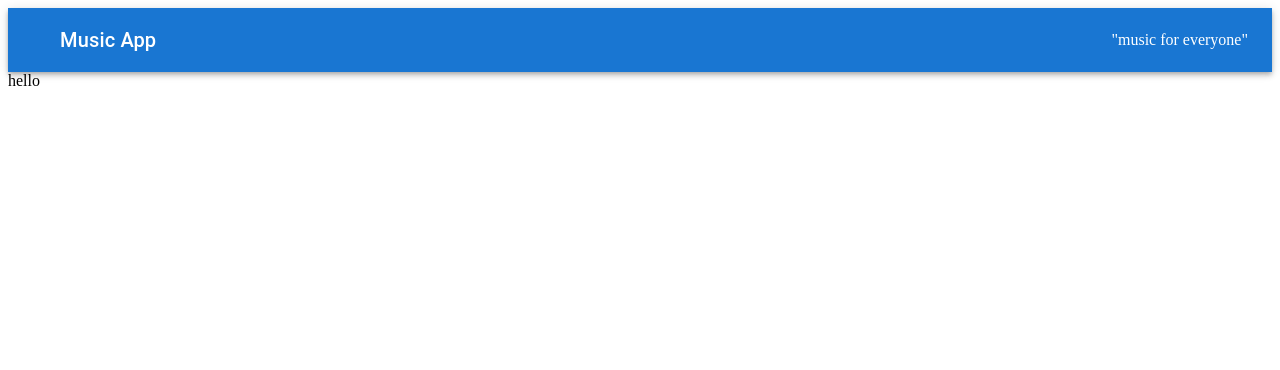
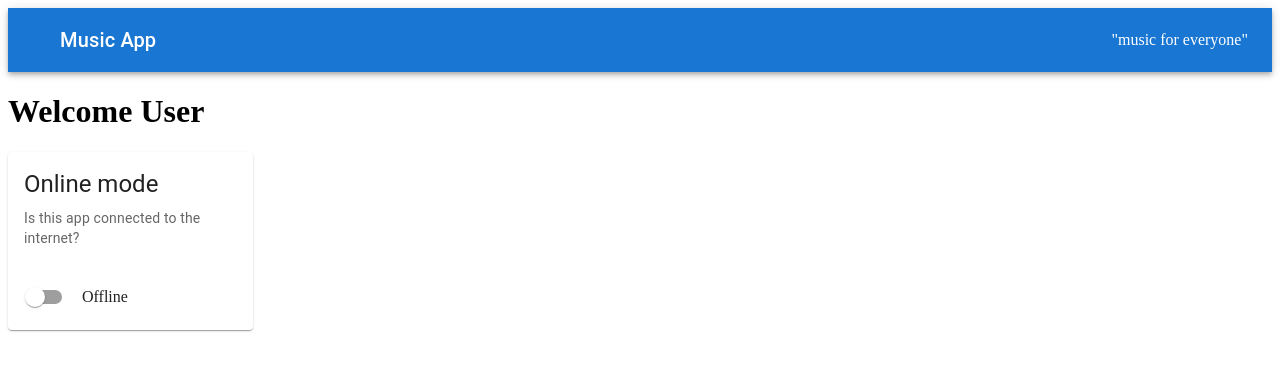
Before and after one commit to RobOsipo/ACA411-MusicApp, a React (Create React App) app: page / in a window 1280 px wide. Both pictures are taken after a click on the button "TEMPORARY". Shown: the top 370 px of the page. Built offline with nearby package versions, Linux system fonts and the light colour scheme.

Commit message:
online mode card complete

```diff
--- /dev/null
+++ b/src/components/DashBoard.js
@@ -0,0 +1,18 @@
+import React from 'react'
+import InternetCard from './InternetCard.js'
+
+
+
+const DashBoard = () => {
+    return (
+        <>
+            <h1 className="dashboard-title">Welcome User</h1>
+            <main>
+                <InternetCard />
+            </main>
+
+        </>
+    )
+}
+
+export default DashBoard
--- /dev/null
+++ b/src/components/InternetCard.js
@@ -0,0 +1,35 @@
+import * as React from 'react';
+import Card from '@mui/material/Card';
+import CardActions from '@mui/material/CardActions';
+import CardContent from '@mui/material/CardContent';
+import Typography from '@mui/material/Typography';
+import Switch from '@mui/material/Switch';
+
+const label = { inputProps: { 'aria-label': 'Switch demo' } };
+
+export default function MediaCard() {
+
+const [online, setOnline] = React.useState(false)
+
+const handleSwitch = () => {
+    setOnline(prevState => !prevState)
+}
+
+  return (
+    <Card sx={{ maxWidth: 245 }}>
+
+      <CardContent>
+        <Typography gutterBottom variant="h5" component="div">
+          Online mode
+        </Typography>
+        <Typography variant="body2" color="text.secondary">
+          Is this app connected to the internet?
+        </Typography>
+      </CardContent>
+      <CardActions>
+      <Switch onClick={handleSwitch} {...label} />
+     <p>{online ? 'Online' : 'Offline'}</p>
+      </CardActions>
+    </Card>
+  );
+}
--- a/src/components/TextField.js
+++ b/src/components/TextField.js
@@ -2,6 +2,7 @@ import * as React from 'react'
 import Box from '@mui/material/Box';
 import TextField from '@mui/material/TextField';
 import Button from '@mui/material/Button';
+import DashBoard from './DashBoard.js';
 
 export default function BasicTextFields() {
 
@@ -15,7 +16,7 @@ export default function BasicTextFields() {
 
   return loggedIn ?
   (
-      <div>hello</div>
+      <DashBoard />
   )
   :
   (
```
